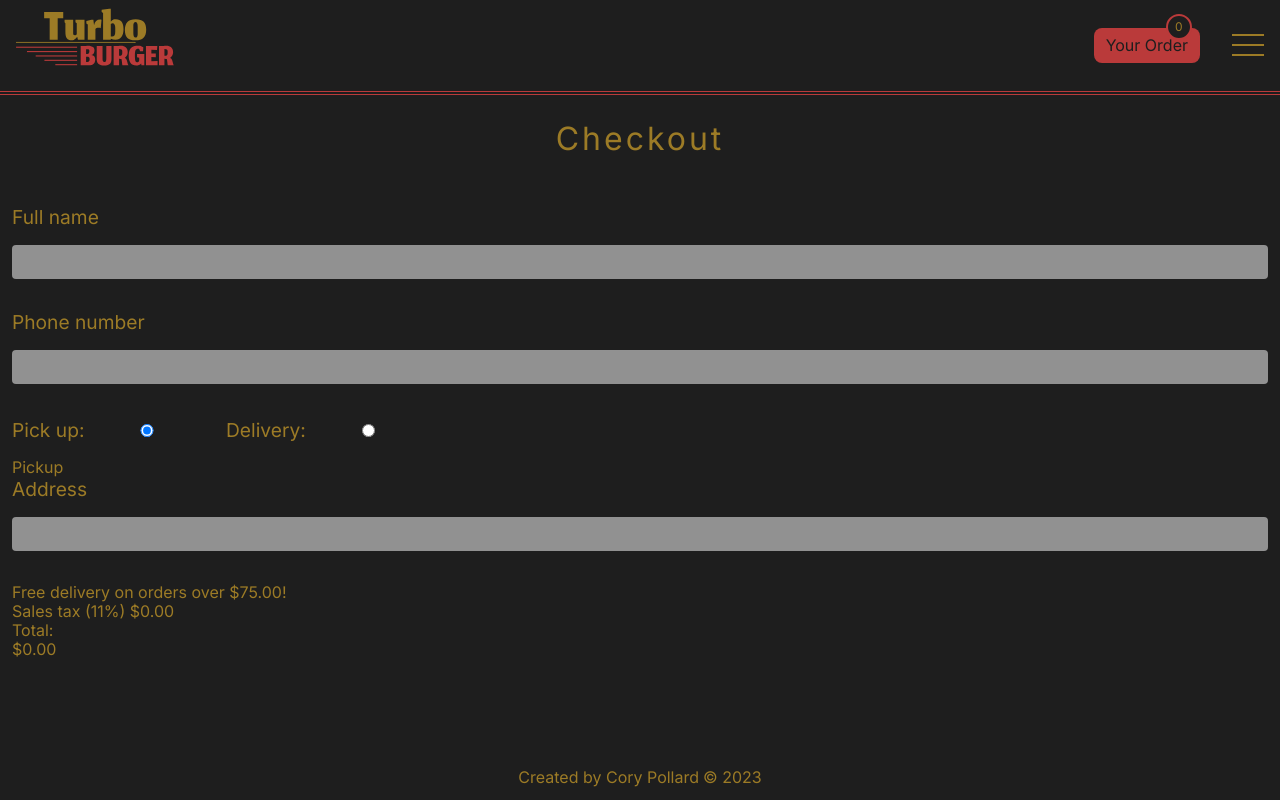
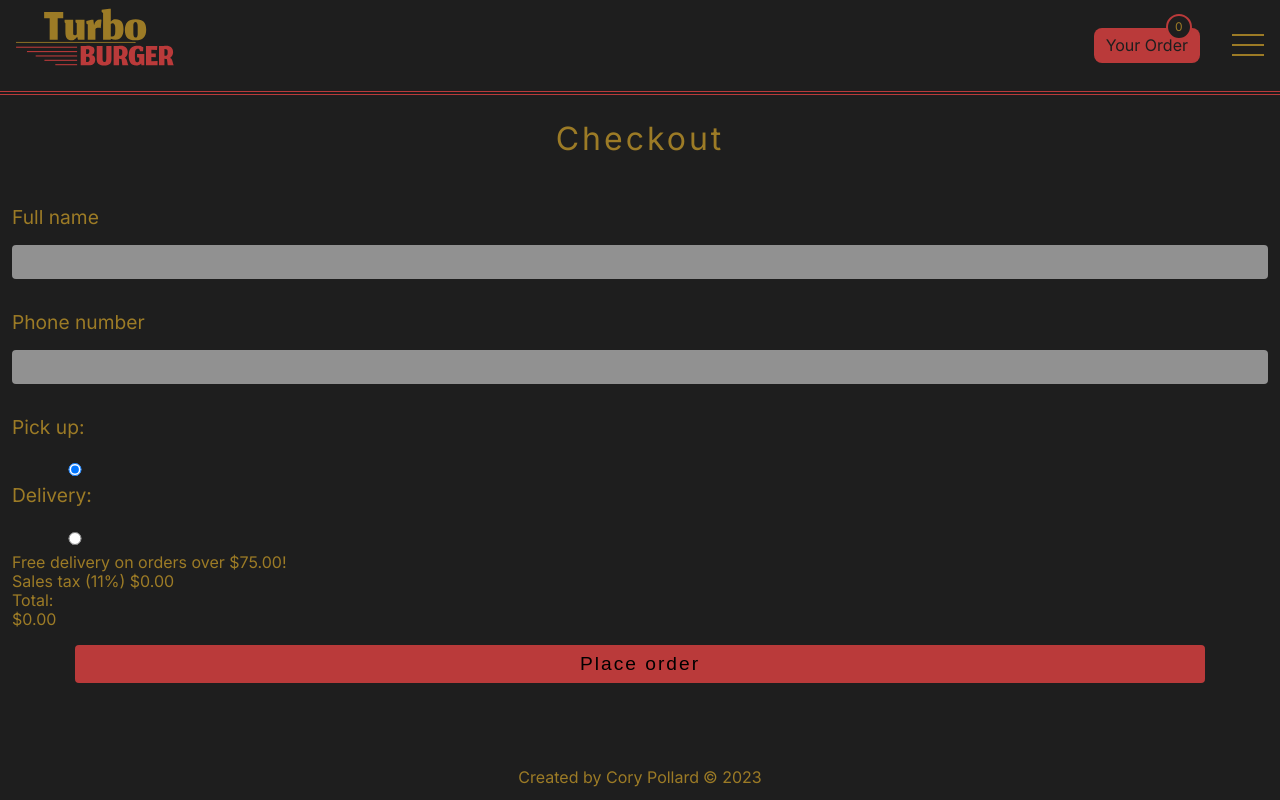
Before and after one commit to SpectreAscended/turbo-burger, a React (Vite) app: page /order/checkout in a window 1280 px wide. Built offline with nearby package versions, Linux system fonts and the light colour scheme; no server answers; a web font is replaced by a local one.

Commit message:
created hooks folder and edited checkout form

```diff
--- a/src/components/order/checkout/Checkout.tsx
+++ b/src/components/order/checkout/Checkout.tsx
@@ -34,8 +34,12 @@ const Checkout: React.FC = () => {
 
   const deliveryClasses = delivery && freeDelivery ? 'free-delivery' : '';
 
+  const submitFormHandler = (e: React.FormEvent) => {
+    e.preventDefault();
+  };
+
   return (
-    <form className="checkout-form">
+    <form className="checkout-form" onSubmit={submitFormHandler}>
       <h1>Checkout</h1>
       <label htmlFor="full-name">Full name</label>
       <input type="text" id="full-name" className="checkout-form__input" />
@@ -59,9 +63,11 @@ const Checkout: React.FC = () => {
         onClick={orderMethodChangeHandler}
         checked={delivery}
       />
-      {delivery ? <p>Delivery</p> : <p>Pickup</p>}
-      <label htmlFor="address">Address</label>
-      <input type="text" id="address" className="checkout-form__input" />
+
+      {delivery && <label htmlFor="address">Address</label>}
+      {delivery && (
+        <input type="text" id="address" className="checkout-form__input" />
+      )}
       <div className="checkout-form__total">
         <p className="checkout-form__free-delivery">
           Free delivery on orders over ${FREE_DELIVERY.toFixed(2)}!
@@ -77,6 +83,7 @@ const Checkout: React.FC = () => {
         </p>
         <p>Total: {totalOutput}</p>
       </div>
+      <button type="submit">Place order</button>
     </form>
   );
 };
--- a/src/components/order/checkout/checkout.scss
+++ b/src/components/order/checkout/checkout.scss
@@ -5,9 +5,22 @@
   }
 
   label {
-    display: inline-block;
+    display: block;
     font-size: 1.2rem;
     margin-bottom: 1rem;
+  }
+
+  button {
+    display: block;
+    width: 90%;
+    margin: 1rem auto;
+    background-color: var(--color-secondary);
+    padding: 0.5rem;
+    border-radius: 0.25rem;
+    border: none;
+    font-size: 1.2rem;
+    letter-spacing: 2px;
+    cursor: pointer;
   }
 
   &__input {
```
